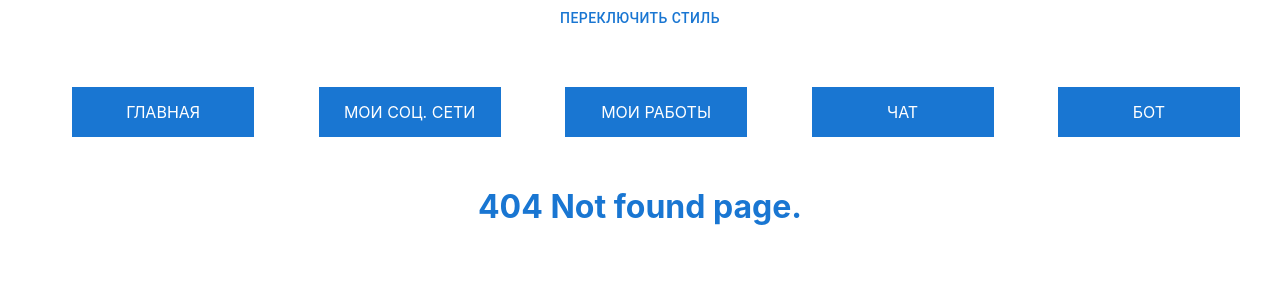
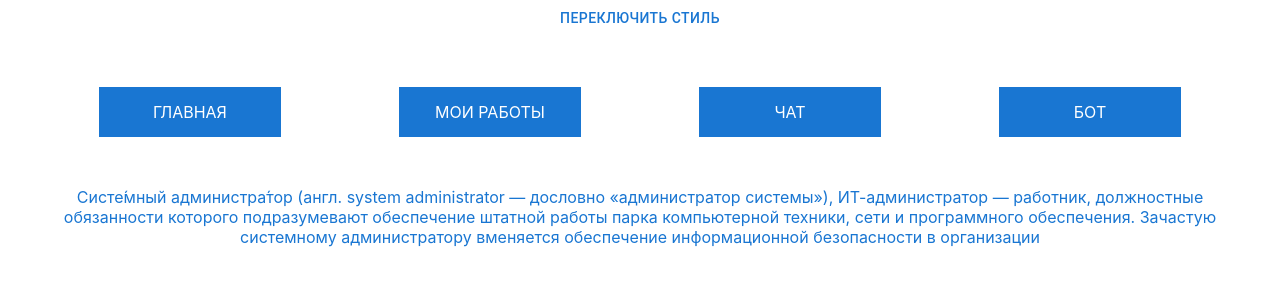
Before and after one commit to Char1que/firsthome, a React (Create React App) app: page /chat/1 in a window 1280 px wide. Before the commit this address had no page. Shown: the top 300 px of the page. Built offline with nearby package versions, Linux system fonts and the light colour scheme.

Commit message:
homeWork 5

```diff
--- a/src/App.css
+++ b/src/App.css
@@ -1,6 +1,5 @@
 .hello {
   margin-top: 50px;
-  color: #1976d2;
 }
 
 .enter {
@@ -27,7 +26,6 @@
 
 .chatName {
   outline: none;
-  color: black;
   margin-right: 20px;
 }
 
@@ -55,10 +53,6 @@
   text-transform: uppercase;
 }
 
-.navigationMenu:last-child {
-  margin-right: 0;
-}
-
 .navigationMenu:hover {
   color: black;
   background: white;
--- a/src/App.js
+++ b/src/App.js
@@ -1,51 +1,34 @@
 /* eslint-disable react-hooks/exhaustive-deps */
 import './App.css';
-import {NavLink, Route, Routes} from "react-router-dom";
-import Social from "./components/Social";
+import {Route, Routes} from "react-router-dom";
 import Works from "./components/Works";
 import NotFoundPage from "./components/NotFoundPage";
 import Chat from "./components/Chat";
-import AboutMyWork from "./components/AboutMyWork";
+import AboutWork from "./components/AboutWork";
 import Home from "./components/Home";
 import Bot from "./components/Bot";
-import PageWrapper from "./PageWrapper";
-import {useContext, useState} from "react";
-import {ThemeContext} from "./Context";
-import {Button} from "@mui/material";
+import Header from "./components/Header";
+import {useState} from "react";
+import {themes,ThemeContext} from "./Context";
 
 function App() {
-    const {themes} = useContext(ThemeContext)
-    const [theme, setTheme] = useState(themes.light);
+    const [currentTheme, setCurrentTheme] = useState(themes.light);
     const toggleTheme = () => {
-        setTheme(prevState => prevState === themes.light ? themes.dark : themes.light);
+        setCurrentTheme(prevState => prevState === themes.light ? themes.dark : themes.light)
     }
-    return (<div>
-            <Button onClick={toggleTheme}>
-                Переключить стиль
-            </Button>
-            <div style={{background: themes.background, color: themes.text}}>
-                <ThemeContext.Provider value={{themes: theme, toggleTheme: toggleTheme}}>
-                    <PageWrapper/>
-                </ThemeContext.Provider>
-                <div className="navigation">
-                    <NavLink className="navigationMenu" to={"/home"}>Главная</NavLink>
-                    <NavLink className="navigationMenu" to={"/social"}>Мои соц. сети</NavLink>
-                    <NavLink className="navigationMenu" to={"/works"}>Мои работы</NavLink>
-                    <NavLink className="navigationMenu" to={"/chat"}>Чат</NavLink>
-                    <NavLink className="navigationMenu" to={"/bot"}>Бот</NavLink>
-                </div>
+    return (<div style={{background: currentTheme.background, color: currentTheme.text}}>
+            <ThemeContext.Provider value={{theme: currentTheme, toggleTheme: toggleTheme}}>
+            <Header/>
                 <Routes>
                     <Route path={"/home"} element={<Home/>}/>
-                    <Route path={"/social"} element={<Social/>}/>
                     <Route path={"/works"} element={<Works/>}/>
                     <Route path={"/chat"} element={<Chat/>}/>
-                    <Route path={"/aboutmywork/:id"} element={<AboutMyWork/>}/>
+                    <Route path={"chat/:id"} element={<AboutWork/>}/>
                     <Route path={"*"} element={<NotFoundPage/>}/>
                     <Route path={"/bot"} element={<Bot/>}/>
                 </Routes>
-            </div>
+            </ThemeContext.Provider>
         </div>
-
     );
 }
 
--- a/src/App.scss
+++ b/src/App.scss
@@ -1,6 +1,5 @@
 .hello {
     margin-top: 50px;
-    color: #1976d2;
 }
 
 .enter {
@@ -18,7 +17,6 @@
 
 .chatName {
     outline: none;
-    color: black;
     margin-right: 20px;
 }
 
@@ -40,10 +38,6 @@
     text-transform: uppercase;
 }
 
-.navigationMenu:last-child {
-    margin-right: 0;
-}
-
 .navigationMenu:hover {
     color:black;
     background: white;
--- a/src/Context.js
+++ b/src/Context.js
@@ -3,13 +3,11 @@ import {createContext} from "react";
 export const themes = {
     light: {
         background: "#FFF",
-        text: "#000",
-        button: "#1976d2"
+        text: "#1976d2",
     },
     dark: {
         background: "#000",
         text: "#FFF",
-        button: "#FFF"
     }
 }
 export const ThemeContext = createContext({themes: themes.light, toggleTheme: () => {}});
--- a/src/components/AboutMyWork.js
+++ /dev/null
@@ -1,31 +0,0 @@
-import React, {useState} from 'react';
-import {useParams} from "react-router-dom";
-
-const AboutMyWork = () => {
-    const [about,setAbout] = useState([
-        {
-            id: 1,
-            work: "asdasdasd",
-            chatId: 1
-        },
-        {
-            id: 2,
-            work: "asdasdasd",
-            chatId: 2
-        },
-        {
-            id: 3,
-            work: "asdasdasd",
-            chatId: 3
-        }
-    ]);
-    const id = useParams();
-
-    return (
-        <div>
-
-        </div>
-    );
-};
-
-export default AboutMyWork;
--- /dev/null
+++ b/src/components/AboutWork.js
@@ -0,0 +1,41 @@
+import React, {useState} from 'react';
+import {useParams} from "react-router-dom";
+
+const AboutWork = () => {
+    const [about,setAbout] = useState([
+        {
+            id: 1,
+            work: "Систе́мный администра́тор (англ. system administrator — дословно «администратор системы»), ИТ-администратор — работник, должностные обязанности которого подразумевают обеспечение штатной работы парка компьютерной техники, сети и программного обеспечения. Зачастую системному администратору вменяется обеспечение информационной безопасности в организации",
+            chatId: 1
+        },
+        {
+            id: 2,
+            work: "Инжене́р (фр. ingénieur ← от лат. ingenium — способности, изобретательность) — специалист, осуществляющий инженерную деятельность.",
+            chatId: 2
+        },
+        {
+            id: 3,
+            work: "Врач, также до́ктор (лат. doctor — учитель) — специалист с высшим медицинским образованием, использующий свои навыки, знания и опыт в профилактике и лечении заболеваний, поддержании нормальной жизнедеятельности организма человека. Квалификация врача предусматривает обязательное наличие высшего медицинского образования и дополнительной профессиональной подготовки при наличии узкой специализации. Во многих государствах требуется разрешение местных органов власти на деятельность врача, либо соответствующая аккредитация (сертификация) на право медицинской деятельности, незаконное врачевание во многих странах влечёт уголовное наказание",
+            chatId: 3
+        }
+    ]);
+    const { id }  = useParams();
+    const messages = about.filter((message) => {
+        if(!id) return true
+
+        return message.chatId === Number(id)
+    })
+    return (
+        <div>
+            {messages.map ((message)=>{
+                return (
+                    <div key={message.id}>
+                        {message.work}
+                    </div>
+                )
+            })}
+        </div>
+    );
+};
+
+export default AboutWork;
--- a/src/components/Bot.js
+++ b/src/components/Bot.js
@@ -1,6 +1,7 @@
 import React, {useEffect, useState} from 'react';
 import {Button, TextField} from "@mui/material";
 import '../App.css';
+
 
 const Bot = () => {
     const [messageList, setMessageList] = useState([]);
--- a/src/components/Chat.js
+++ b/src/components/Chat.js
@@ -31,7 +31,7 @@ const Chat = () => {
         <div className="chat">
             {chat.map((chat) => {
                 return (<div key={chat.id}>
-                    <NavLink className="chatName" to={`/aboutmywork/${chat.id}`} key={chat.id}>
+                    <NavLink className="chatName" to={`/chat/${chat.id}`} key={chat.id}>
                         {chat.name + " "}
                         { chat.work}
                     </NavLink>
--- /dev/null
+++ b/src/components/Header.js
@@ -0,0 +1,28 @@
+import React, {useContext} from 'react';
+import {ThemeContext} from "../Context";
+import {Button} from "@mui/material";
+import {NavLink} from "react-router-dom";
+
+const Header = () => {
+    const {theme, toggleTheme} = useContext(ThemeContext)
+
+    return (
+        <header>
+            <ThemeContext.Provider value={{themes: theme, toggleTheme: toggleTheme}}>
+                <Button onClick={toggleTheme}>
+                    Переключить стиль
+                </Button>
+            </ThemeContext.Provider>
+            <div >
+                <div className="navigation">
+                    <NavLink className="navigationMenu" to={"/home"}>Главная</NavLink>
+                    <NavLink className="navigationMenu" to={"/works"}>Мои работы</NavLink>
+                    <NavLink className="navigationMenu" to={"/chat"}>Чат</NavLink>
+                    <NavLink className="navigationMenu" to={"/bot"}>Бот</NavLink>
+                </div>
+        </div>
+        </header>
+    );
+};
+
+export default Header;
--- a/src/index.css
+++ b/src/index.css
@@ -10,7 +10,7 @@ body {
     sans-serif;
   -webkit-font-smoothing: antialiased;
   -moz-osx-font-smoothing: grayscale;
-
+  height: 100%;
 }
 
 code {
--- a/src/index.js
+++ b/src/index.js
@@ -8,7 +8,9 @@ import { BrowserRouter } from 'react-router-dom';
 const root = ReactDOM.createRoot(document.getElementById('root'));
 root.render(
   <BrowserRouter>
-    <App/>
+      <React.StrictMode>
+          <App/>
+      </React.StrictMode>
   </BrowserRouter>
 );
 
```
